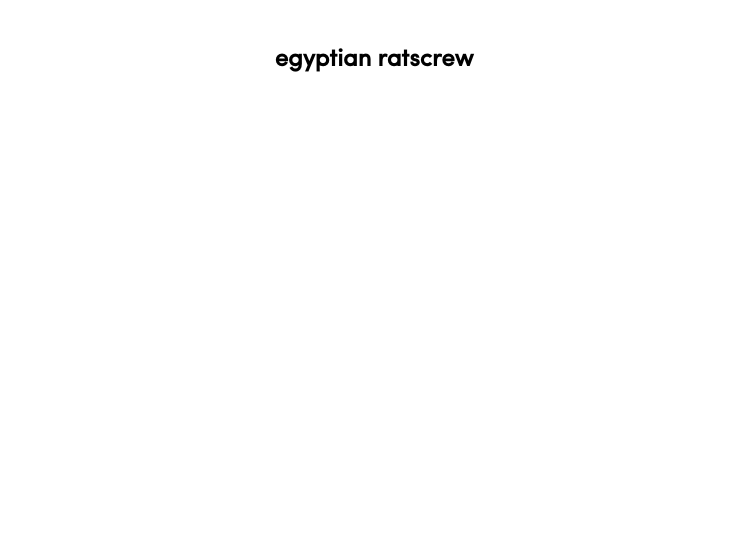
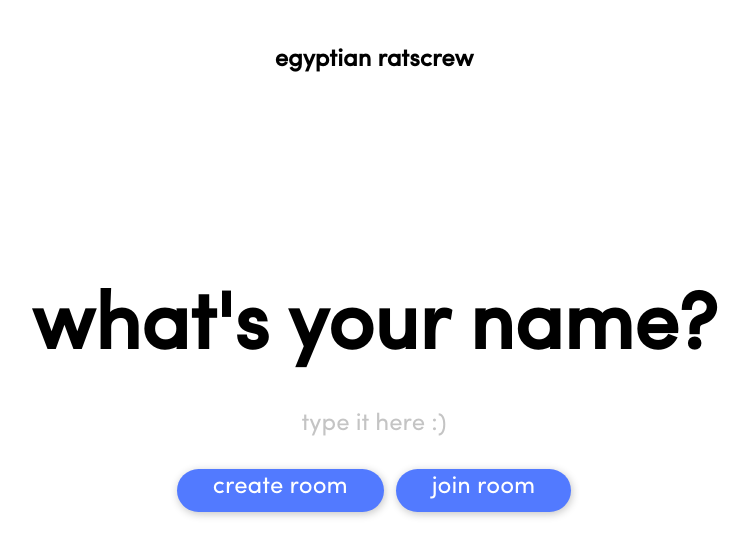
Before and after one commit to darkterbear/hearts, a React (Create React App) app in the folder client/: page / in a window 1280 px wide. Shown: the top 556 px of the page, without its empty margins (266-1015 px from the left). Built offline with nearby package versions, Linux system fonts and the light colour scheme.

Commit message:
Created UI for menu page

```diff
--- a/client/public/input.scss
+++ b/client/public/input.scss
@@ -15,6 +15,31 @@ $blue: #527aff;
 $red: #eb5757;
 $grayLight: #c4c4c4;
 
+::placeholder {
+	/* Chrome, Firefox, Opera, Safari 10.1+ */
+	color: $grayLight;
+}
+
+:-ms-input-placeholder {
+	/* Internet Explorer 10-11 */
+	color: $grayLight;
+}
+
+::-ms-input-placeholder {
+	/* Microsoft Edge */
+	color: $grayLight;
+}
+
+@mixin noselect() {
+	// disable text highlighting in button
+	-webkit-touch-callout: none;
+	-webkit-user-select: none;
+	-khtml-user-select: none;
+	-moz-user-select: none;
+	-ms-user-select: none;
+	user-select: none;
+}
+
 html {
 	margin: 0 !important;
 	padding: 0 !important;
@@ -22,6 +47,7 @@ html {
 	width: 100%;
 	font-size: 16px;
 	height: 100%;
+	text-align: center;
 }
 
 body {
@@ -32,9 +58,77 @@ body {
 	height: 100%;
 }
 
+h1 {
+	font-size: 5em;
+	margin: 0;
+}
+
+h2 {
+	font-size: 1.5em;
+}
+
+input {
+	margin-top: 1em;
+	font-family: 'Sofia-Pro';
+	border: none;
+	font-size: 1.5em;
+	text-align: center;
+	color: $blue;
+}
+
+.button {
+	@include noselect();
+	cursor: pointer;
+	display: inline-block;
+	background: $blue;
+	color: white;
+	border-radius: 2em;
+	border: none;
+	transition: 0.3s;
+
+	height: 1.7em;
+	margin-top: 0.5em;
+	margin-bottom: 0.5em;
+
+	padding-top: 0.1em;
+	padding-left: 1.5em;
+	padding-right: 1.5em;
+
+	box-shadow: 1px 2px 8px $grayLight;
+
+	font-size: 1.5em;
+	margin-left: 0.25em;
+	margin-right: 0.25em;
+
+	&:hover {
+		transition: 0.3s;
+		box-shadow: 1px 3px 12px #888;
+	}
+	&:active {
+		transition: 0.3s;
+		box-shadow: 1px 2px 8px $grayLight;
+	}
+}
+
 .logo {
 	position: absolute;
 	top: 1em;
 	left: 50%;
 	transform: translateX(-50%);
 }
+
+.wrapper {
+	display: flex;
+	flex-direction: column;
+	justify-content: center;
+	align-items: center;
+	height: 100vh;
+
+	.center {
+		display: inline-block;
+
+		.buttonWrapper {
+			margin-top: 1em;
+		}
+	}
+}
--- a/client/public/styles.css
+++ b/client/public/styles.css
@@ -3,6 +3,21 @@
   src: url(assets/sofia_pro_regular.otf);
   font-weight: 400;
 }
+::placeholder {
+  /* Chrome, Firefox, Opera, Safari 10.1+ */
+  color: #c4c4c4;
+}
+
+:-ms-input-placeholder {
+  /* Internet Explorer 10-11 */
+  color: #c4c4c4;
+}
+
+::-ms-input-placeholder {
+  /* Microsoft Edge */
+  color: #c4c4c4;
+}
+
 html {
   margin: 0 !important;
   padding: 0 !important;
@@ -10,6 +25,7 @@ html {
   width: 100%;
   font-size: 16px;
   height: 100%;
+  text-align: center;
 }
 
 body {
@@ -20,6 +36,58 @@ body {
   height: 100%;
 }
 
+h1 {
+  font-size: 5em;
+  margin: 0;
+}
+
+h2 {
+  font-size: 1.5em;
+}
+
+input {
+  margin-top: 1em;
+  font-family: "Sofia-Pro";
+  border: none;
+  font-size: 1.5em;
+  text-align: center;
+  color: #527aff;
+}
+
+.button {
+  -webkit-touch-callout: none;
+  -webkit-user-select: none;
+  -khtml-user-select: none;
+  -moz-user-select: none;
+  -ms-user-select: none;
+  user-select: none;
+  cursor: pointer;
+  display: inline-block;
+  background: #527aff;
+  color: white;
+  border-radius: 2em;
+  border: none;
+  transition: 0.3s;
+  height: 1.7em;
+  margin-top: 0.5em;
+  margin-bottom: 0.5em;
+  padding-top: 0.1em;
+  padding-left: 1.5em;
+  padding-right: 1.5em;
+  box-shadow: 1px 2px 8px #c4c4c4;
+  font-size: 1.5em;
+  margin-left: 0.25em;
+  margin-right: 0.25em;
+}
+.button:hover {
+  transition: 0.3s;
+  box-shadow: 1px 3px 12px #888;
+}
+.button:active {
+  transition: 0.3s;
+  box-shadow: 1px 2px 8px #c4c4c4;
+}
+
 .logo {
   position: absolute;
   top: 1em;
@@ -27,4 +95,18 @@ body {
   transform: translateX(-50%);
 }
 
+.wrapper {
+  display: flex;
+  flex-direction: column;
+  justify-content: center;
+  align-items: center;
+  height: 100vh;
+}
+.wrapper .center {
+  display: inline-block;
+}
+.wrapper .center .buttonWrapper {
+  margin-top: 1em;
+}
+
 /*# sourceMappingURL=styles.css.map */
--- a/client/src/Components.js
+++ b/client/src/Components.js
@@ -5,3 +5,16 @@ export class Logo extends Component {
 		return <h2 className="logo">egyptian ratscrew</h2>
 	}
 }
+
+export class Button extends Component {
+	render() {
+		return (
+			<div
+				style={this.props.style}
+				onClick={this.props.onClick}
+				className="button">
+				{this.props.text}
+			</div>
+		)
+	}
+}
--- a/client/src/MenuPage.js
+++ b/client/src/MenuPage.js
@@ -1,10 +1,32 @@
 import React, { Component } from 'react'
-import { Logo } from './Components'
+import { Logo, Button } from './Components'
 
 export default class MenuPage extends Component {
+	constructor(props) {
+		super(props)
+		this.state = {
+			name: ''
+		}
+	}
+
+	handleNameChange = e => {
+		this.setState({ name: e.target.value })
+	}
+
 	render() {
 		return (
-			<div>
+			<div className="wrapper">
+				<div className="center">
+					<h1>what's your name?</h1>
+					<input
+						placeholder="type it here :)"
+						onChange={this.handleNameChange}
+					/>
+					<div className="buttonWrapper">
+						<Button text="create room" onClick={this.handleCreateRoom} />
+						<Button text="join room" onClick={this.handleJoinRoom} />
+					</div>
+				</div>
 				<Logo />
 			</div>
 		)
```
Also changed, not shown: 1 other file (tests, documents, lock files or other folders).
